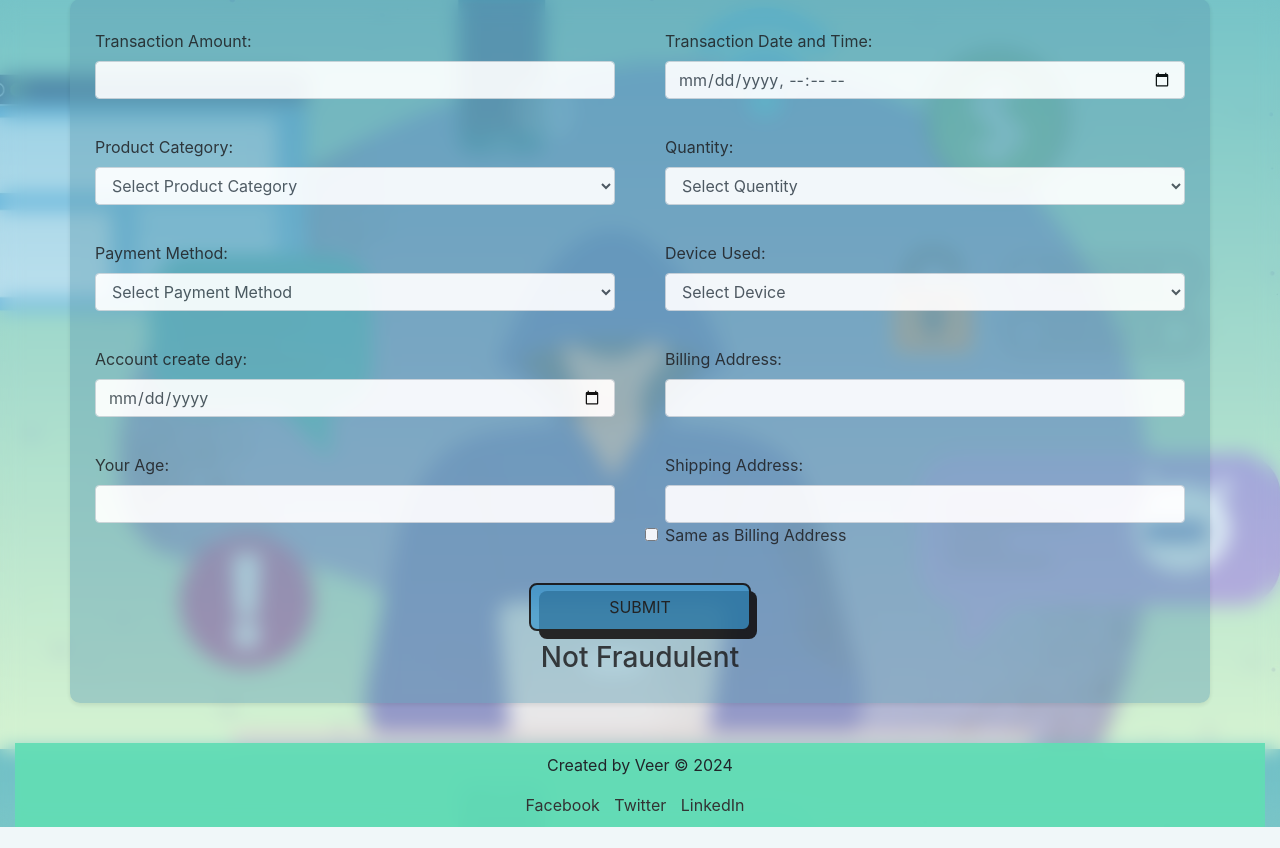
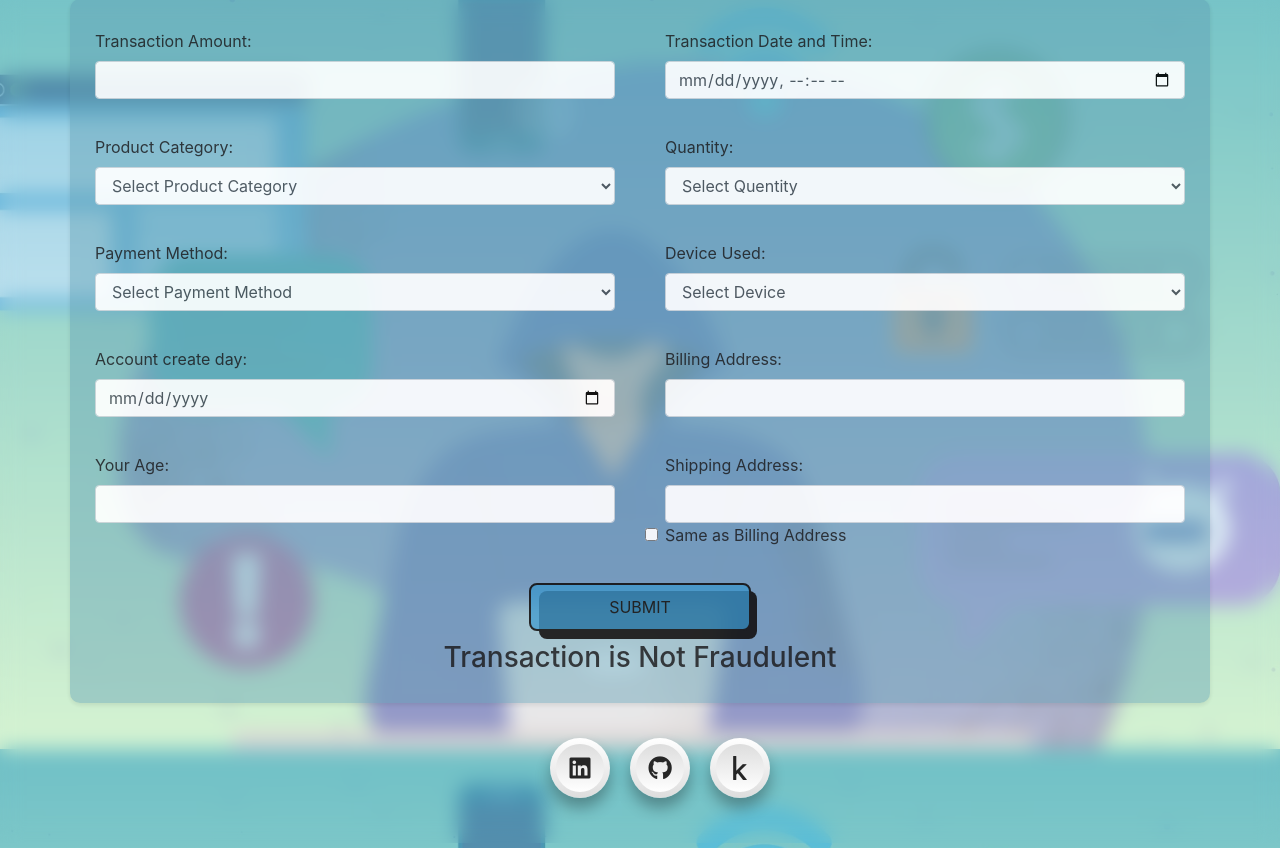
Before and after one commit to Veer6693/Online-Transaction-Fraud-Detection, a Flask app: page /predict in a window 1280 px wide. Shown: the part 51-899 px from the top of the page. Before the commit the page ends 878 px from the top, so only its background shows below. Run offline with Flask 3, Linux system fonts and the light colour scheme; some libraries are stand-ins or nearby versions.

Commit message:
update UI

```diff
--- a/static/css/input.css
+++ b/static/css/input.css
@@ -1,13 +1,12 @@
 body {
     font-family: Arial, sans-serif;
-
-    background-image: url('/static/bg-image.jpg');
 
     background-image: linear-gradient(to bottom, rgba(91, 179, 211, 0.741), rgba(255,255,255,0.5)), url('/static/bg-image.jpg');
     background-size: cover;
     background-repeat: no-repeat;
     background-attachment: fixed;
     backdrop-filter: blur(10px);
+    padding: 0;
   }
 
   .container {
@@ -19,6 +18,9 @@ body {
     box-shadow: 0 2px 5px rgba(0, 0, 0, 0.1);
     margin-top: 50px;
     opacity: 0.9;
+  }
+  .container-fluid{
+    overflow: hidden;
   }
 
   .form-group {
@@ -91,20 +93,67 @@ body {
 
   .footer {
     margin-top: 40px;
-    text-align: center;
-    background-color: rgba(98, 221, 180, 0.935);
-    padding: 10px;
+    padding-top: 50px;
+    padding-bottom: 50px;
 
   }
 
-  .footer a {
-    margin-right: 10px;
-    text-decoration: none;
-    color: #333;
 
 
-  }
+  ul {
+  position:absolute;
+  left:50%;
+  transform: translate(-50%, -50%);
+  margin:0;
+  padding-bottom:50px;
+  display:flex;
+}
 
-  .footer a:hover {
-    text-decoration: underline;
-  }
+ul li {
+  list-style: none;
+}
+
+ul li a {
+  position: relative;
+  width:60px;
+  height:60px;
+  display:block;
+  text-align:center;
+  margin:0 10px;
+  border-radius: 50%;
+  padding: 6px;
+  box-sizing: border-box;
+  text-decoration:none;
+  box-shadow: 0 10px 15px rgba(0,0,0,0.3);
+  background: linear-gradient(0deg, #ddd, #fff);
+  transition: .5s;
+}
+
+ul li a:hover {
+  box-shadow: 0 2px 5px rgba(0,0,0,0.3);
+  text-decoration:none;
+}
+
+ul li a .fab {
+  widht: 100%;
+  height:100%;
+  display:block;
+  background: linear-gradient(0deg, #fff, #ddd);
+  border-radius: 50%;
+  line-height: calc(60px - 12px);
+  font-size:24px;
+  color: #262626;
+  transition: .5s;
+}
+
+ul li:nth-child(1) a:hover .fab {
+  color: #446dc6;
+}
+
+ul li:nth-child(2) a:hover .fab {
+  color: #000000;
+}
+
+ul li:nth-child(3) a:hover .fab {
+  color: #3f96f4;
+}
--- a/templates/input.html
+++ b/templates/input.html
@@ -7,9 +7,11 @@
     <title>Fraud Detection</title>
     <link rel="stylesheet" href="/static/css/input.css">
     <link rel="stylesheet" href="https://maxcdn.bootstrapcdn.com/bootstrap/4.5.2/css/bootstrap.min.css">
+    <link rel="stylesheet" href="https://use.fontawesome.com/releases/v5.9.0/css/all.css">
 </head>
 
 <body>
+
 
 
     <div class="container">
@@ -47,8 +49,8 @@
 
                     <div class="form-group">
                         <label for="account_create_days">Account create day:</label>
-                        <input type="date" class="form-control" id="account_create_days"
-                            name="account_create_days" required>
+                        <input type="date" class="form-control" id="account_create_days" name="account_create_days"
+                            required>
                     </div>
 
                     <div class="form-group">
@@ -108,18 +110,29 @@
             <button type="submit" class="button-56">SUBMIT</button>
 
         </form>
-        <center><h3>{% if prediction == 1 %}Fraudulent{% else %}Not Fraudulent{% endif %}</h3> </center>
+        <center>
+            <h3>{% if prediction == 1 %}Transaction is Fraudulent{% else %}Transaction is Not Fraudulent{% endif %}</h3>
+        </center>
 
     </div>
 
     <div class="container-fluid">
         <div class="footer">
-            <p>Created by Veer © 2024 </p>
-            <a href="https://www.facebook.com/">Facebook</a>
-            <a href="https://www.twitter.com/">Twitter</a>
-            <a href="https://www.linkedin.com/">LinkedIn</a>
+
+            <ul>
+                <li><a href="https://www.linkedin.com/in/veer-patel-602a76215/" , target="_blank"><i
+                            class="fab fa-linkedin" aria-hidden="true"></i></a></li>
+                <li><a href="https://github.com/Veer6693" , target="_blank"><i class="fab fa-github"
+                            aria-hidden="true"></i></a></li>
+                <li><a href="https://www.kaggle.com/veerpatel6693" , target="_blank"><i class="fab fa-kaggle"
+                            aria-hidden="true"></i></a></li>
+            </ul>
+
         </div>
     </div>
+
+
+
 
 
     <script>
```
Also changed, not shown: static/css/style.css (+177 -7 lines), templates/index.html (+18 -2 lines), static/bg3.gif (added), static/hacker-bg.gif (added).
